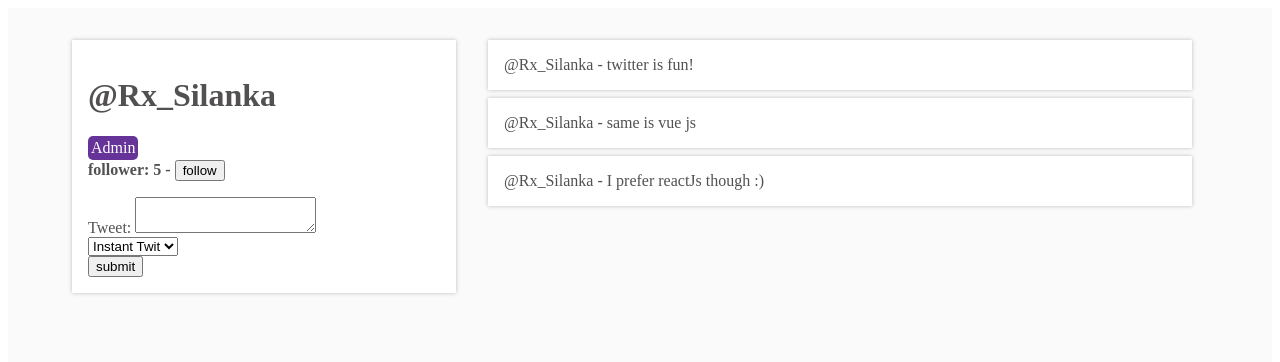
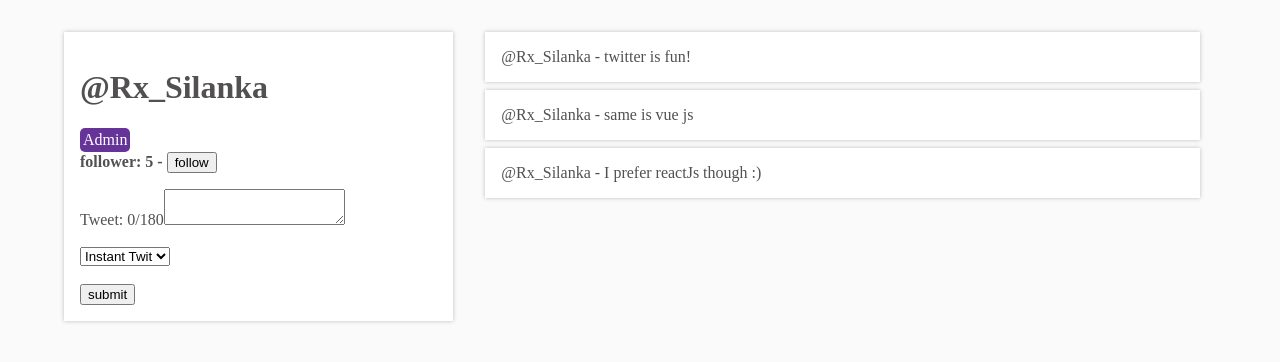
Before and after one commit to silanka007/twita-vue, a Vue app: page / in a window 1280 px wide. Shown: the top 362 px of the page. Built offline with nearby package versions, Linux system fonts and the light colour scheme.

Commit message:
adding global css file

```diff
--- a/src/App.vue
+++ b/src/App.vue
@@ -16,11 +16,6 @@ export default {
 </script>
 
 <style lang="scss">
-html,
-body {
-	height: 100%;
-}
-
 #app {
 	background: rgb(250, 250, 250);
 	display: flex;
--- a/src/components/addTwit.vue
+++ b/src/components/addTwit.vue
@@ -1,10 +1,11 @@
 <template>
 	<div class="form-field">
 		<form method="POST" @submit.prevent="onSubmitHandler">
-			<div class="form-input__field">
+			<div class="form-input__field" >
 				<label for="twit">Tweet: </label>
-				<textarea name="twit" v-model="twitContent" required></textarea>
-			</div>
+				<span>{{maxTwitContentLength}}/180</span>
+				<textarea name="twit" v-model="twitContent" required :class="{'--exceeded': maxTwitContentLength > 180}"></textarea>
+			</div><br>
 			<div class="form-input__field">
 				<select v-model="twitType">
 					<option
@@ -14,8 +15,9 @@
 						>{{ type.name }}
 					</option>
 				</select>
-			</div>
-			<input type="submit" value="submit" />
+			</div><br>
+			<input v-if="maxTwitContentLength > 180" type="submit" value="submit" disabled />
+			<input v-else type="submit" value="submit" />
 		</form>
 	</div>
 </template>
@@ -42,11 +44,22 @@ export default {
             this.twitContent = "";
 		},
 	},
+	computed: {
+		maxTwitContentLength() {
+			return this.twitContent.length;
+		}
+	}
 };
 </script>
 
-<style scoped>
+<style lang="scss" scoped>
 .form-field {
 	margin-top: 1rem;
+
+	.--exceeded{
+		color: red;
+		border-color: red;
+		outline-color: red;
+	}
 }
 </style>
--- /dev/null
+++ b/src/index.scss
@@ -0,0 +1,8 @@
+html,
+body {
+	height: 100%;
+}
+
+body{
+    margin: 0;
+}
--- /dev/null
+++ b/test.html
@@ -0,0 +1,20 @@
+<html lang="en">
+<head>
+    <meta charset="UTF-8">
+    <meta name="viewport" content="width=device-width, initial-scale=1.0">
+    <title>Document</title>
+    <style>
+        div{
+            width: 100px;
+            height: 100px;
+            border: 3px solid black;
+            display: flex;
+            flex-direction: column;
+            justify-content: center;
+        }
+    </style>
+</head>
+<body>
+    <div>hello</div>
+</body>
+</html>
--- /dev/null
+++ b/vue.config.js
@@ -0,0 +1,9 @@
+module.exports = {
+    css: {
+        loaderOptions: {
+            sass: {
+                additionalData: `@import '@/index.scss';`
+            }
+        }
+    }
+}
```
